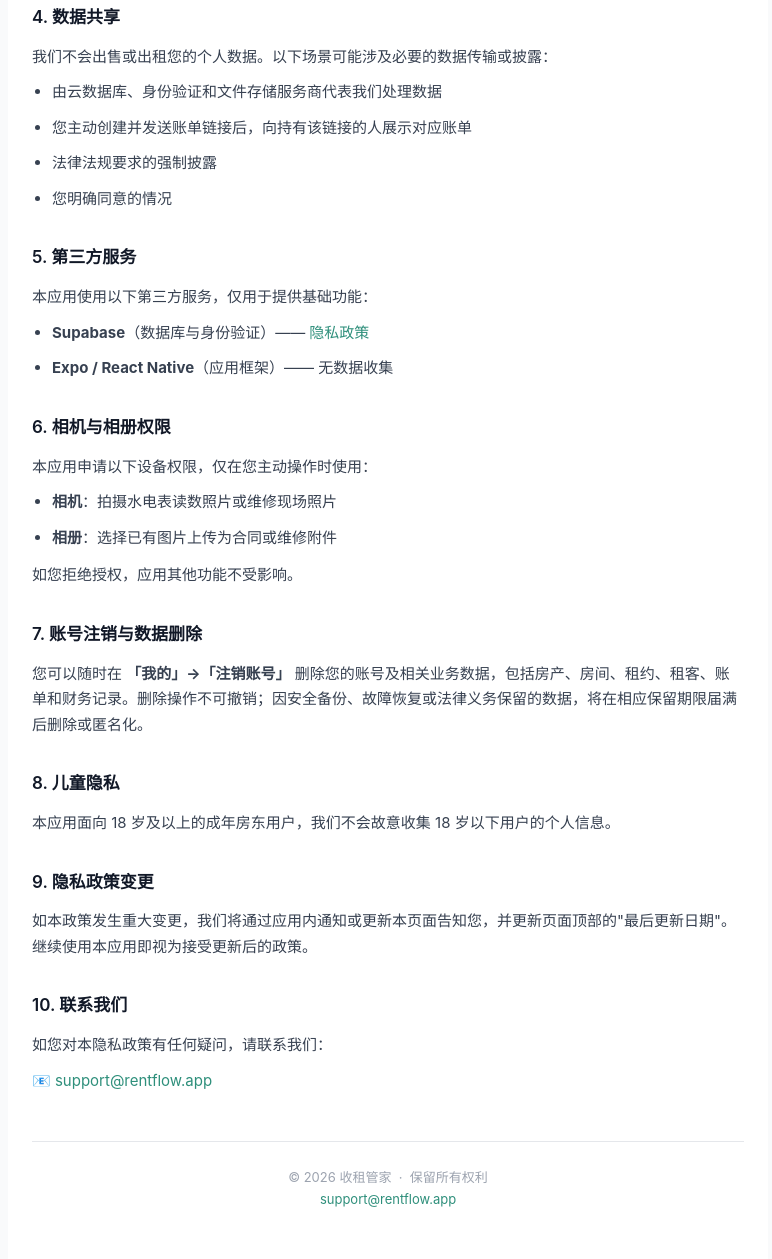
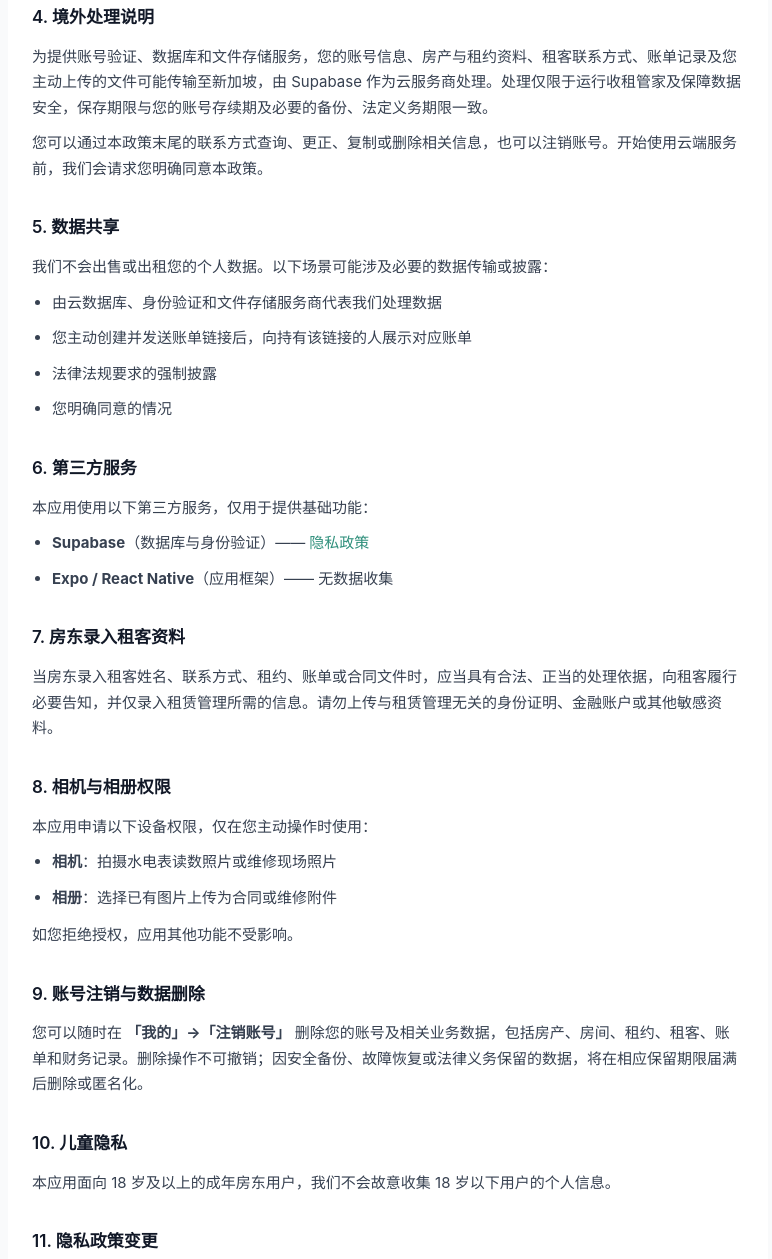
Before and after one commit to gzpok224/rentflow-site, a plain HTML site: page privacy-policy.html in a window 1280 px wide. Shown: the part 1030-2289 px from the top of the page, without its empty margins (252-1024 px from the left). Drawn offline with Linux system fonts and the light colour scheme.

Commit message:
clarify cloud data processing

```diff
--- a/privacy-policy.html
+++ b/privacy-policy.html
@@ -116,7 +116,11 @@
   <p>您的数据存储在 <a href="https://supabase.com" target="_blank">Supabase</a> 提供的云数据库中，服务器位于新加坡（东南亚区域）。Supabase 符合 SOC 2 Type II 安全标准，数据传输全程使用 TLS 加密。</p>
   <p>每位用户的数据通过行级安全策略（Row Level Security）严格隔离，其他用户无法访问您的数据。</p>
 
-  <h2>4. 数据共享</h2>
+  <h2>4. 境外处理说明</h2>
+  <p>为提供账号验证、数据库和文件存储服务，您的账号信息、房产与租约资料、租客联系方式、账单记录及您主动上传的文件可能传输至新加坡，由 Supabase 作为云服务商处理。处理仅限于运行收租管家及保障数据安全，保存期限与您的账号存续期及必要的备份、法定义务期限一致。</p>
+  <p>您可以通过本政策末尾的联系方式查询、更正、复制或删除相关信息，也可以注销账号。开始使用云端服务前，我们会请求您明确同意本政策。</p>
+
+  <h2>5. 数据共享</h2>
   <p>我们不会出售或出租您的个人数据。以下场景可能涉及必要的数据传输或披露：</p>
   <ul>
     <li>由云数据库、身份验证和文件存储服务商代表我们处理数据</li>
@@ -125,14 +129,17 @@
     <li>您明确同意的情况</li>
   </ul>
 
-  <h2>5. 第三方服务</h2>
+  <h2>6. 第三方服务</h2>
   <p>本应用使用以下第三方服务，仅用于提供基础功能：</p>
   <ul>
     <li><strong>Supabase</strong>（数据库与身份验证）—— <a href="https://supabase.com/privacy" target="_blank">隐私政策</a></li>
     <li><strong>Expo / React Native</strong>（应用框架）—— 无数据收集</li>
   </ul>
 
-  <h2>6. 相机与相册权限</h2>
+  <h2>7. 房东录入租客资料</h2>
+  <p>当房东录入租客姓名、联系方式、租约、账单或合同文件时，应当具有合法、正当的处理依据，向租客履行必要告知，并仅录入租赁管理所需的信息。请勿上传与租赁管理无关的身份证明、金融账户或其他敏感资料。</p>
+
+  <h2>8. 相机与相册权限</h2>
   <p>本应用申请以下设备权限，仅在您主动操作时使用：</p>
   <ul>
     <li><strong>相机</strong>：拍摄水电表读数照片或维修现场照片</li>
@@ -140,16 +147,16 @@
   </ul>
   <p>如您拒绝授权，应用其他功能不受影响。</p>
 
-  <h2>7. 账号注销与数据删除</h2>
+  <h2>9. 账号注销与数据删除</h2>
   <p>您可以随时在 <strong>「我的」→「注销账号」</strong> 删除您的账号及相关业务数据，包括房产、房间、租约、租客、账单和财务记录。删除操作不可撤销；因安全备份、故障恢复或法律义务保留的数据，将在相应保留期限届满后删除或匿名化。</p>
 
-  <h2>8. 儿童隐私</h2>
+  <h2>10. 儿童隐私</h2>
   <p>本应用面向 18 岁及以上的成年房东用户，我们不会故意收集 18 岁以下用户的个人信息。</p>
 
-  <h2>9. 隐私政策变更</h2>
-  <p>如本政策发生重大变更，我们将通过应用内通知或更新本页面告知您，并更新页面顶部的"最后更新日期"。继续使用本应用即视为接受更新后的政策。</p>
+  <h2>11. 隐私政策变更</h2>
+  <p>如本政策发生重大变更，我们将通过应用内通知或更新本页面告知您，并更新页面顶部的"最后更新日期"；依法需要再次取得同意的，我们会重新征求您的同意。</p>
 
-  <h2>10. 联系我们</h2>
+  <h2>12. 联系我们</h2>
   <p>如您对本隐私政策有任何疑问，请联系我们：</p>
   <p>📧 <a href="mailto:support@rentflow.app">support@rentflow.app</a></p>
 
```
